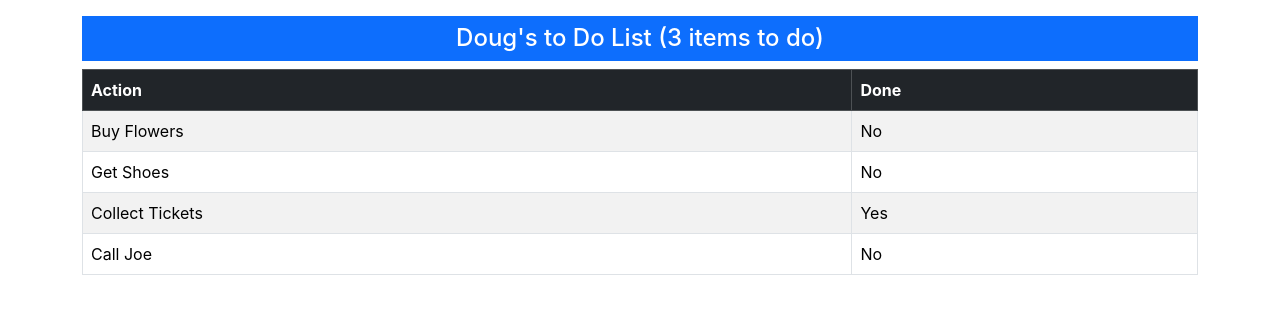
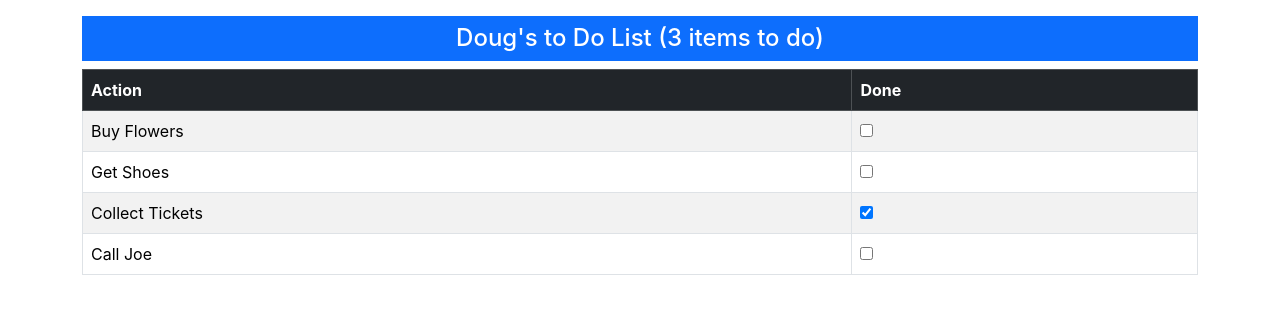
Before and after one commit to dougjasper2013/reacttodoam2025, a React (Create React App) app in the folder todo/: page / in a window 1280 px wide. Shown: the top 314 px of the page. Built offline with nearby package versions, Linux system fonts and the light colour scheme; the HTML template or start-up script is replaced by a standard one.

Commit message:
Added TodoRow

```diff
--- a/todo/src/App.js
+++ b/todo/src/App.js
@@ -2,9 +2,10 @@
 import React, { useState } from 'react';
 import './App.css';
 import TodoBanner from './TodoBanner';
+import TodoRow from './TodoRow';
 
 function App() {
-  const [userName, setUserName] = useState("Doug");
+  const [userName] = useState("Doug");
 
   const [todoItems] = useState([
     { action: "Buy Flowers", done: false },
@@ -30,10 +31,7 @@
         </thead>
         <tbody>
           {todoItems.map((item, index) => (
-            <tr key={index}>
-              <td>{item.action}</td>
-              <td>{item.done ? "Yes" : "No"}</td>
-            </tr>
+            <TodoRow item={item} />
           ))}
         </tbody>
       </table>
--- /dev/null
+++ b/todo/src/TodoRow.js
@@ -0,0 +1,21 @@
+import React from 'react';
+
+function TodoRow({item})
+{
+
+    return (
+        <tr>
+            <td>
+                { item.action }
+            </td>
+            <td>
+                <input
+                    type="checkbox"
+                    checked={ item.done }
+                    />
+            </td>
+        </tr>
+    );
+}
+
+export default TodoRow;
```
